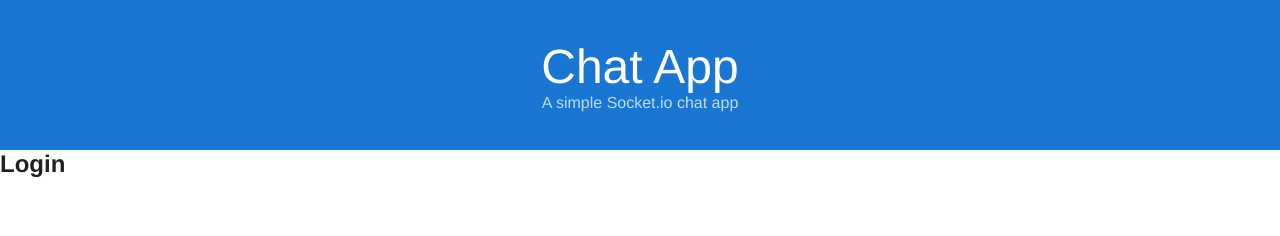
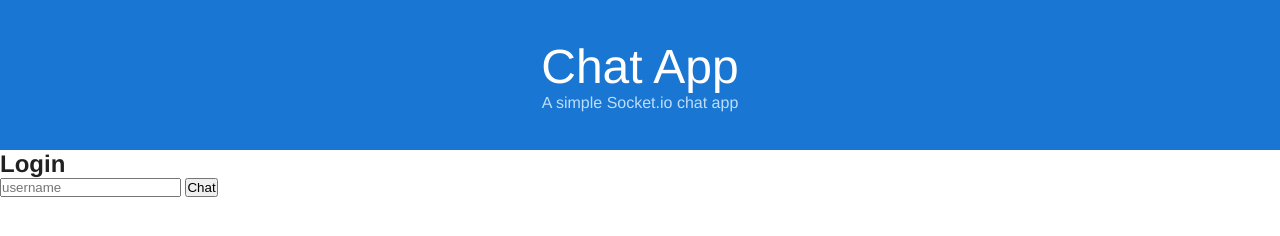
Before and after one commit to Meepedy/socketio-chat, a plain HTML site: page index.html in a window 1280 px wide. Drawn offline with Linux system fonts and the light colour scheme.

Commit message:
basic login form

```diff
--- a/index.html
+++ b/index.html
@@ -24,7 +24,8 @@
       <section id="login">
         <h2>Login</h2>
         <form action="" id="loginForm">
-
+          <input type="text" name="username" id="usernameInput" placeholder="username">
+          <button id="loginBtn">Chat</button>
         </form>
       </section>
 
```
